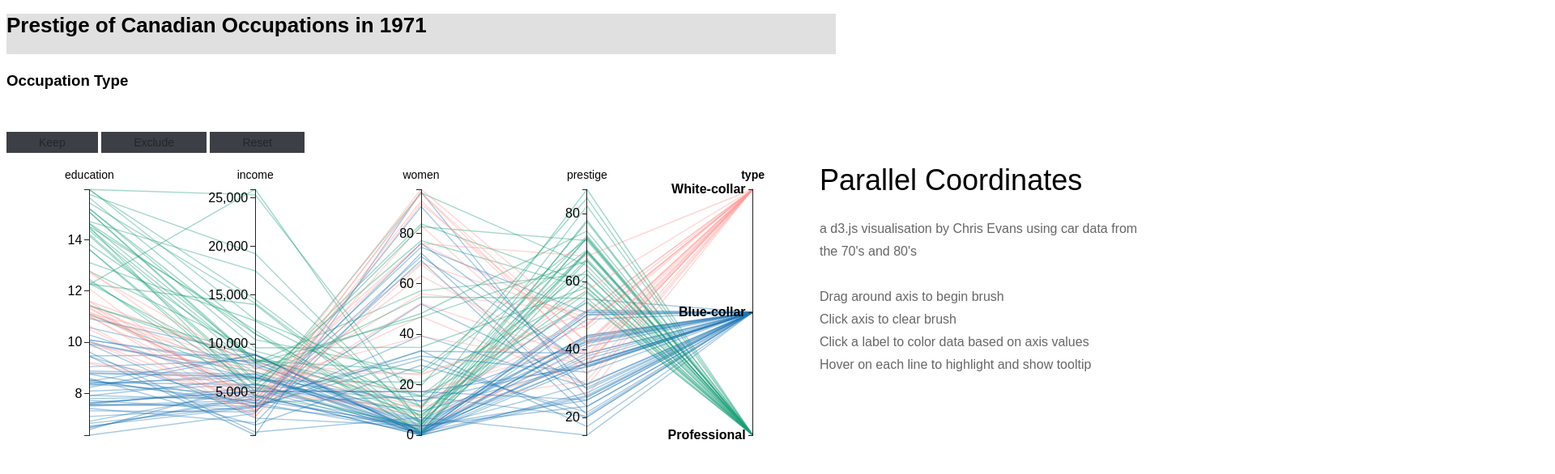
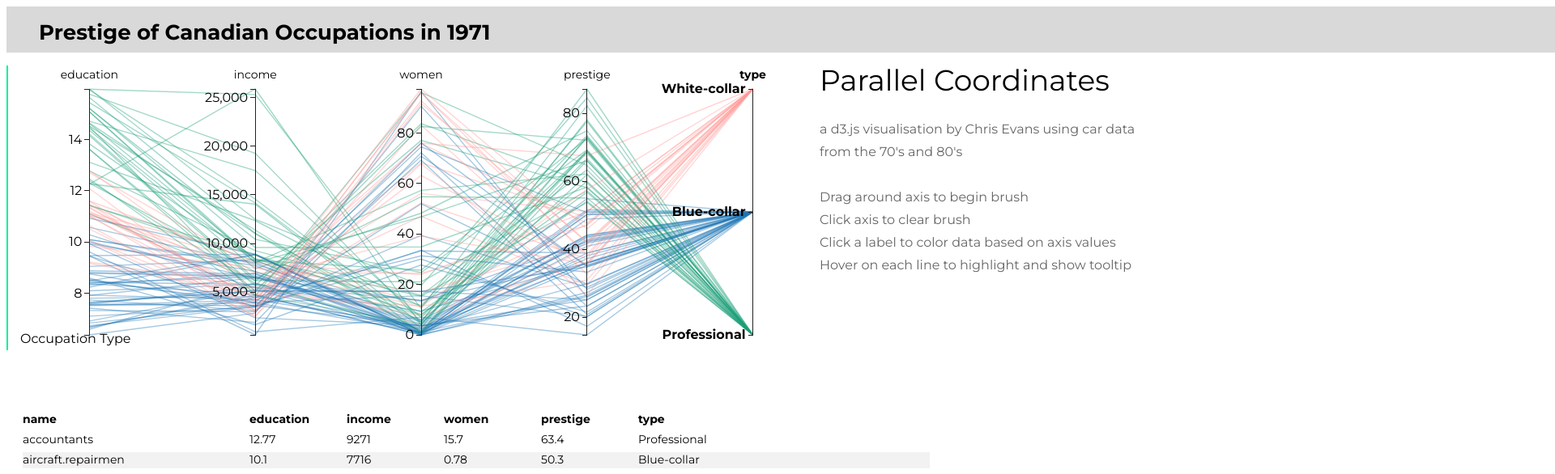
Before and after one commit to xiaojzhu/cse512-hw3, a plain HTML site: page index.html in a window 1280 px wide. Shown: the top 586 px of the page at 81% size, 1920 px wide, since content can reach past the window. Drawn offline with nearby package versions, Linux system fonts and the light colour scheme; a script that the page names is missing.

Commit message:
Added some styling
Font and positions

```diff
--- a/index.html
+++ b/index.html
@@ -12,25 +12,23 @@
 
 
 
+<link rel='stylesheet' href='https://fonts.googleapis.com/css?family=Montserrat:400,700' />
 <link rel="stylesheet" href="styles/style.css" type="text/css" charset="utf-8" />
 
     </head>
     <body>
 
-    <div id="head">
+    <div class="col-xs-12 col-md-12" id="head">
        <h1>Prestige of Canadian Occupations in 1971</h1>
     </div>
 
 
-    <div id="nextline">
-       <h3>Occupation Type</h3>
-       <div id="legend"></div>
-    </div>
 
-     <button id="keep-data">Keep</button>
+
+<!--      <button id="keep-data">Keep</button>
       <button id="exclude-data">Exclude</button>
       <button id="reset-data">Reset</button>
-      <br>
+      <br> -->
 
 
     <div id="wrapper" class="parcoords" style="width:100%;height:340px">
@@ -42,11 +40,15 @@
               a d3.js visualisation by Chris Evans using car data from the 70's and 80's
               <br><br>Drag around axis to begin brush<br>
               Click axis to clear brush<br>Click a label to color data based on axis values <br>Hover on each line to highlight and show tooltip
+      </footer>
+    </div>
+    </div>
 
-      </footer>
+    <div id="nextline" align="left">
+      <p id="type">Occupation Type</p>
+      <div id="legend"></div>
+    </div>
 
-      </div>
-    </div>
     <div id="grid"></div>
 
 
--- a/styles/style.css
+++ b/styles/style.css
@@ -33,12 +33,19 @@
   opacity: 0.25;
 }
 
+
+
 #head {
+  padding-top: 1px;
+  padding-bottom: 6px;
+  padding-left: 40px;
+
+  font-family: 'Montserrat', sans-serif;
   font-size: 13px;
   height: 50px;
-  width: 100%;
+  width: 200%;
   margin: 0 auto;
-  background: rgba(0,0,0,0.12);
+  background: #d9d9d9;
 }
 
 #legend {
@@ -48,6 +55,7 @@
   font-size: 11px;
   line-height: 1.6em;
 }
+
 #legend .item {
   float: left;
   margin-right: 10px;
@@ -64,7 +72,7 @@
 
 body {
     background-color:  #fff ;
-    font-family: 'droid_sans', sans-serif;
+    font-family: 'Montserrat', sans-serif;
     font-size: 16px;
     font-weight: normal;
     line-height: 28px;
@@ -103,6 +111,7 @@ text {
 
 footer {
   color: #666;
+
 }
 
 #desc {
@@ -131,15 +140,20 @@ button {
 
 button:hover {
     background: none repeat scroll 0 0 #DE5E60;
-    color: #FFFFFF;
+    color: #90EE90;
 }
 
 
 /* data table styles */
 #grid { height: 198px; color:black; clear: both; position:relative; top: 60px; left: 15px }
 .row, .header { clear: left; font-size: 14px; line-height: 18px; height: 20px; margin: 5px; width:1120px }
-.row:hover {text-shadow: -1px 1px 8px yellow, 1px -1px 8px yellow;}
 .row:nth-child(odd) { background: rgba(0,0,0,0.05); }
+.row:hover {color:#000;  background-color:#ffff99;}
 .header { font-weight: bold; }
 .cell { float: left; overflow: hidden; white-space: nowrap; width: 120px; height: 22px; }
 .col-0 { width: 280px; }
+
+#type {
+  padding-left: 15px;
+  border-left: 2px solid #00f28f;
+}
```
